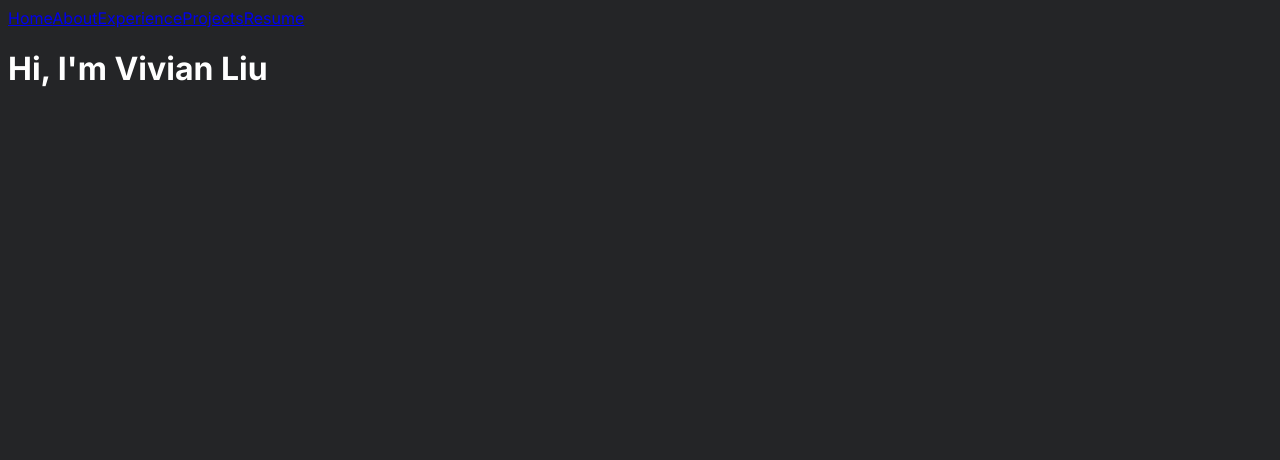
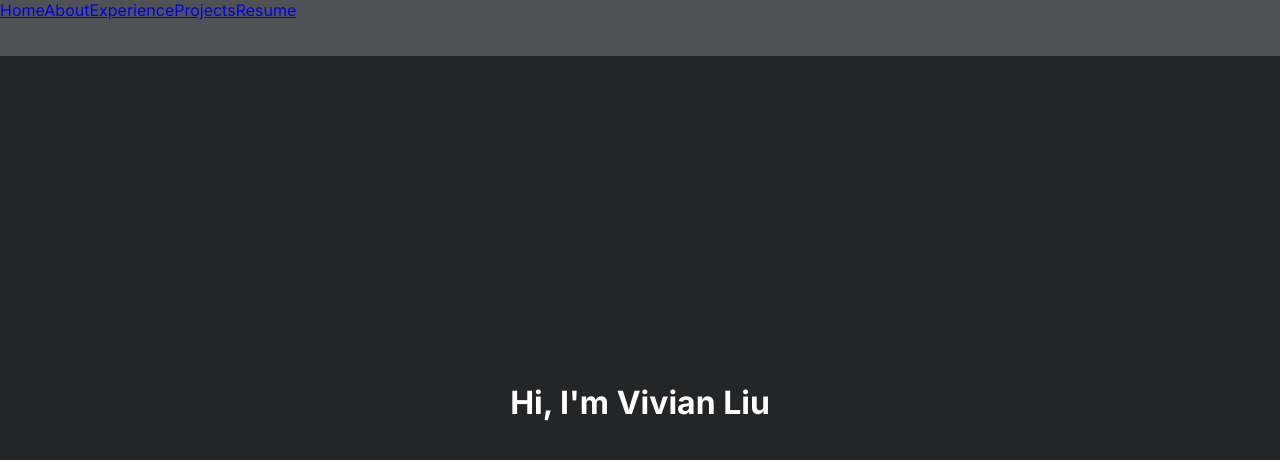
Before and after one commit to Stuart6557/portfolio-website, a Next.js app: page / in a window 1280 px wide. Shown: the top 460 px of the page. Built offline with nearby package versions, Linux system fonts and the light colour scheme.

Commit message:
added styles

```diff
--- a/app/about/page.module.css
+++ b/app/about/page.module.css
@@ -1,3 +1,16 @@
-/* .main {
+.main {
+  width: 100vw;
+  height: 100vh;
+  display: flex;
+  flex-direction: column;
+  align-items: center;
+  z-index: 1;
+}
 
-} */
+.main * {
+  margin-top: 20px;
+}
+
+.main h1 {
+  margin-top: 15vh;
+}
--- /dev/null
+++ b/app/components/background.tsx
@@ -0,0 +1,7 @@
+import 'app/globals.css'
+
+export default function Background() {
+	return (
+		<div className="background"></div>
+	)
+}
--- a/app/components/navbar.tsx
+++ b/app/components/navbar.tsx
@@ -1,8 +1,9 @@
+import 'app/globals.css'
 import Link from "next/link"
 
 export default function Navbar() {
 	return (
-		<nav>
+		<nav className="navbar">
 			<Link href="/">Home</Link>
 			<Link href="/about">About</Link>
 			<Link href="/experience">Experience</Link>
--- a/app/experience/page.module.css
+++ b/app/experience/page.module.css
@@ -1,3 +1,16 @@
-/* .main {
+.main {
+  width: 100vw;
+  height: 100vh;
+  display: flex;
+  flex-direction: column;
+  align-items: center;
+  z-index: 1;
+}
 
-} */
+.main * {
+  margin-top: 20px;
+}
+
+.main h1 {
+  margin-top: 15vh;
+}
--- a/app/globals.css
+++ b/app/globals.css
@@ -1,8 +1,43 @@
 :root {
   --background-color: #242527;
+  --navbar-color: #4F5255;
 }
 
+* {
+  box-sizing: border-box;
+  z-index: 1;
+}
+
+html,
 body {
+  padding: 0;
+  margin: 0;
+  font-family: sans-serif, fantasy, monospace;
   background: var(--background-color);
+}
+
+h1,
+h2,
+p {
   color: white;
+  margin: 0;
 }
+
+.background {
+  position: fixed;
+  width: 100vw;
+  height: 100vh;
+  padding: 0;
+  margin: 0;
+  z-index: -1;
+  background: var(--background-color);
+}
+
+.navbar {
+  width: 100vw;
+  height: 7vh;
+  min-height: 40px;
+  position: fixed;
+  z-index: 5;
+  background-color: var(--navbar-color);
+}
--- a/app/layout.tsx
+++ b/app/layout.tsx
@@ -2,6 +2,7 @@ import './globals.css'
 import type { Metadata } from 'next'
 import { Inter } from 'next/font/google'
 import Navbar from './components/navbar'
+import Background from './components/background'
 
 const inter = Inter({ subsets: ['latin'] })
 
@@ -18,6 +19,7 @@ export default function RootLayout({
 	return (
 		<html lang="en">
 			<body className={inter.className}>
+				<Background />
 				<Navbar />
 				{children}
 			</body>
--- a/app/page.module.css
+++ b/app/page.module.css
@@ -0,0 +1,17 @@
+.main {
+  width: 100vw;
+  height: 100vh;
+  display: flex;
+  flex-direction: column;
+  justify-content: center;
+  align-items: center;
+  z-index: 1;
+}
+
+.main * {
+  margin-top: 20px;
+}
+
+.main h1 {
+  margin-top: 5px;
+}
--- a/app/projects/page.module.css
+++ b/app/projects/page.module.css
@@ -1,3 +1,16 @@
-/* .main {
+.main {
+  width: 100vw;
+  height: 100vh;
+  display: flex;
+  flex-direction: column;
+  align-items: center;
+  z-index: 1;
+}
 
-} */
+.main * {
+  margin-top: 20px;
+}
+
+.main h1 {
+  margin-top: 15vh;
+}
```
